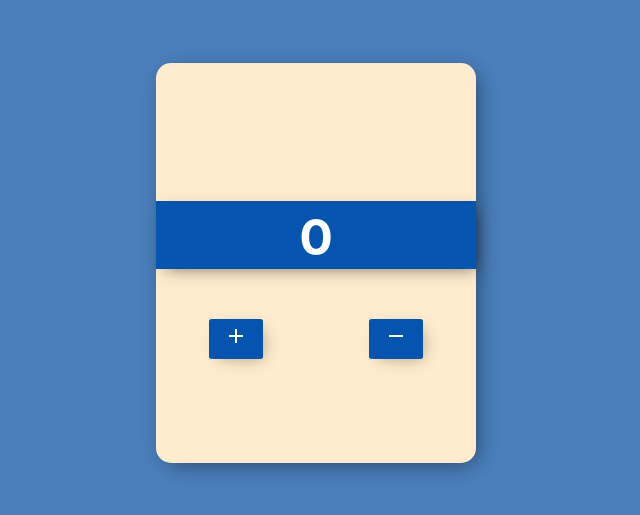
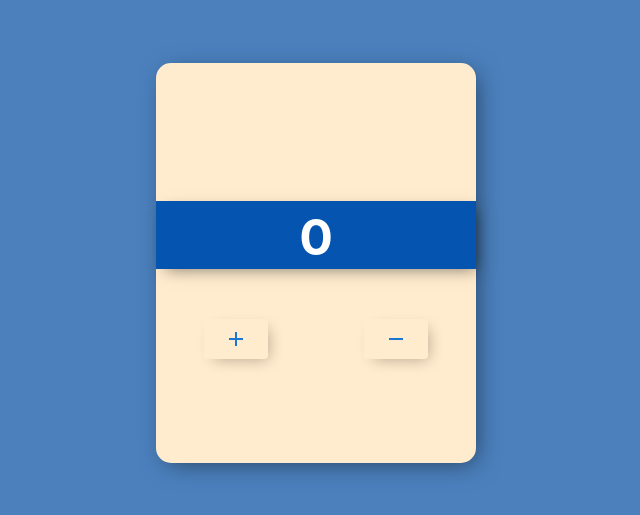
Before and after one commit to kanishkadeo27/Inc-Dec, a React (Create React App) app: page / in a window 1280 px wide. Shown: the part 137-652 px from the top of the page, without its empty margins (324-964 px from the left). Built offline with nearby package versions, Linux system fonts and the light colour scheme.

Commit message:
added material ui tooltip

```diff
--- a/src/Components/ToDoList.jsx
+++ b/src/Components/ToDoList.jsx
@@ -2,6 +2,8 @@ import React from "react";
 import { useState } from "react";
 import AddIcon from '@mui/icons-material/Add';
 import RemoveIcon from '@mui/icons-material/Remove';
+import Button from '@mui/material/Button';
+import Tooltip from '@mui/material/Tooltip';
 
 function ToDoList() {
   const [num, setNum] = useState(0);
@@ -23,8 +25,19 @@ function ToDoList() {
         <div className="center-div">
           <h1>{num}</h1>
           <div className="button-div">
-            <button onClick={incFn}><AddIcon/></button>
-            <button onClick={decFn}><RemoveIcon/></button>
+            <Tooltip title="Increment" className="tootip">
+            <Button onClick={incFn} className="btn-green"><AddIcon/></Button>
+            </Tooltip>
+            <Tooltip title="Decrement" className="tooltip">
+            <Button onClick={decFn} className="btn-red"><RemoveIcon/></Button>
+            </Tooltip>
+
+
+            {/* <Button variant="contained" onClick={incFn}><AddIcon/></Button>
+            <Button variant="contained" onClick={decFn}><RemoveIcon/></Button> */}
+            {/* <button onClick={incFn}><AddIcon/></button>
+            <button onClick={decFn}><RemoveIcon/></button> */}
+
           </div>
         </div>
       </div>
--- a/src/index.css
+++ b/src/index.css
@@ -64,6 +64,13 @@ button {
 button:hover {
   background-color: #779cc7;
 }
+
+.btn-green:hover{
+  color: #2ed573;
+}
+.btn-red:hover{
+  color: #ff4757;
+}
 @media (max-width: 1024px) {
   .center-div {
     width: 55%;
@@ -77,7 +84,6 @@ button:hover {
     margin-right: auto;
   }
   button {
-
     width: 120px;
     min-height: 20px;
     border-radius: 5%;
```
